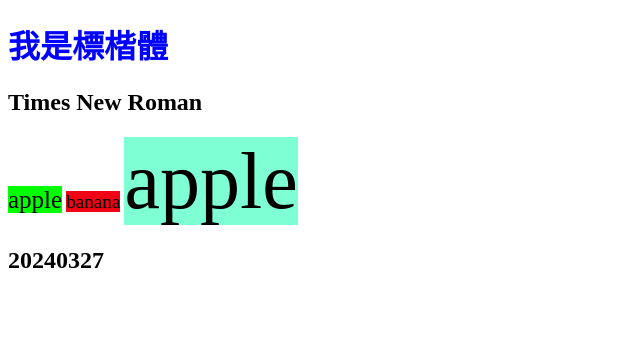
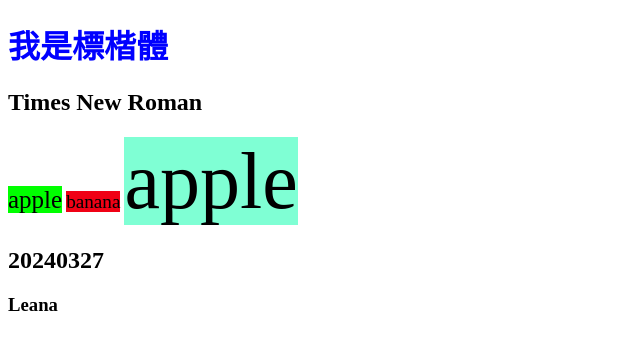
Before and after one commit to yanniao0827/git, a plain HTML site: page second.html in a window 1280 px wide. Shown: the full height of the page, 0-640 px from the left. Drawn offline with Linux system fonts and the light colour scheme.

Commit message:
新增簽名

```diff
--- a/second.html
+++ b/second.html
@@ -15,6 +15,7 @@
     <span style="font-size: 120%;background-color: #f00115;">banana</span>
     <span style="font-size: 5em;background-color: aquamarine;">apple</span>
     <h2>20240327</h2>
+    <h3>Leana</h3>
 </body>
 
 </html>
```
